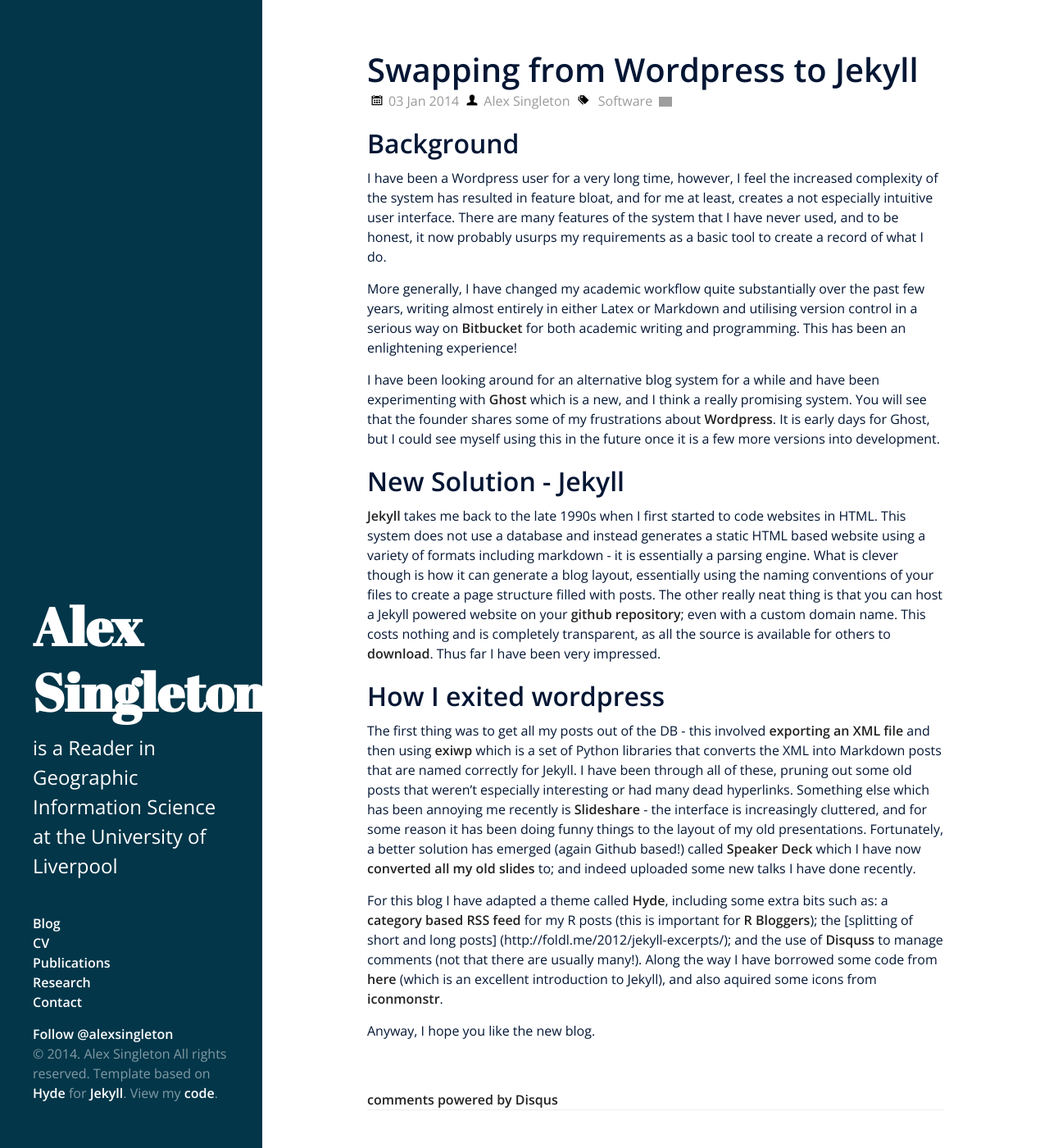
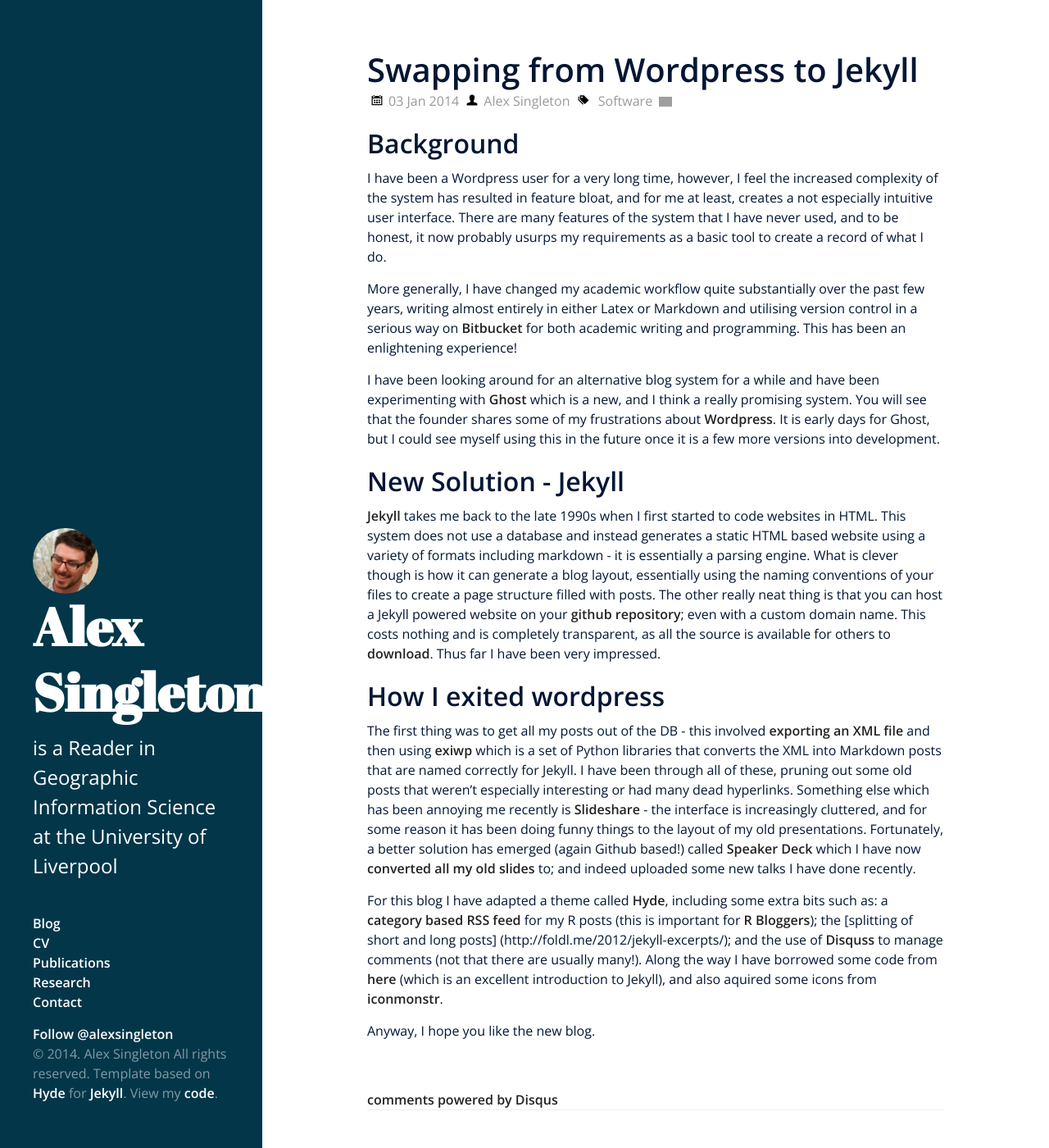
Before and after one commit to pboesu/pboesu.github.io, a Jekyll site: the page built from _posts/2014-01-03-Swappping-From-Wordpress-to-Jekyll copy.markdown, in a window 1280 px wide and 1400 px high. Shown: the whole window at 82% size. Built offline with Jekyll 4.4.1, drawn with Linux system fonts in a browser that asks for light colours; nearby versions of some CDN libraries; Markdown is read by kramdown in place of the engine named in the settings; comment, search, counter and statistics services are not loaded; grey boxes are pictures that could not be loaded.

Commit message:
Some post changes, plus adding an image to the nav. bar.

```diff
--- a/_layouts/default.html
+++ b/_layouts/default.html
@@ -7,6 +7,7 @@
 
     <header class="masthead">
       <div class="masthead-inner">
+			 <div class="img-circular"></div>
         <h1>{{ site.title }}</h1>
         <p class="lead">{{ site.description }}</p>
 
@@ -25,7 +26,7 @@
               <a href="/research/">Research</a>
             </li>
              <li>
-              <a href="/research/">Contact</a>
+              <a href="/contact/">Contact</a>
             </li>
           </ul>
           <a href="https://twitter.com/alexsingleton" class="twitter-follow-button" data-show-count="false">Follow @alexsingleton</a>
--- a/public/css/hyde.css
+++ b/public/css/hyde.css
@@ -423,6 +423,26 @@
 }
 
 
+
+/*Extras
+
+*/
+
+.img-circular{
+ width: 80px;
+ height: 80px;
+ background-image: url('/public/images/alexsingleton2.jpg');
+ background-size: cover;
+ display: block;
+ border-radius: 40px;
+ -webkit-border-radius: 40px;
+ -moz-border-radius: 40px;
+}
+
+
+
+
+
 /*
  * Themes
  *
```
Also changed, not shown: _posts/2014-01-03-Swappping-From-Wordpress-to-Jekyll copy.markdown (renamed from _posts/2014-01-03-Swappping-From-Wordpress-to-Jekyll.markdown), public/images/alexsingleton2.jpg (added), public/images/geographical.jpg (added).
